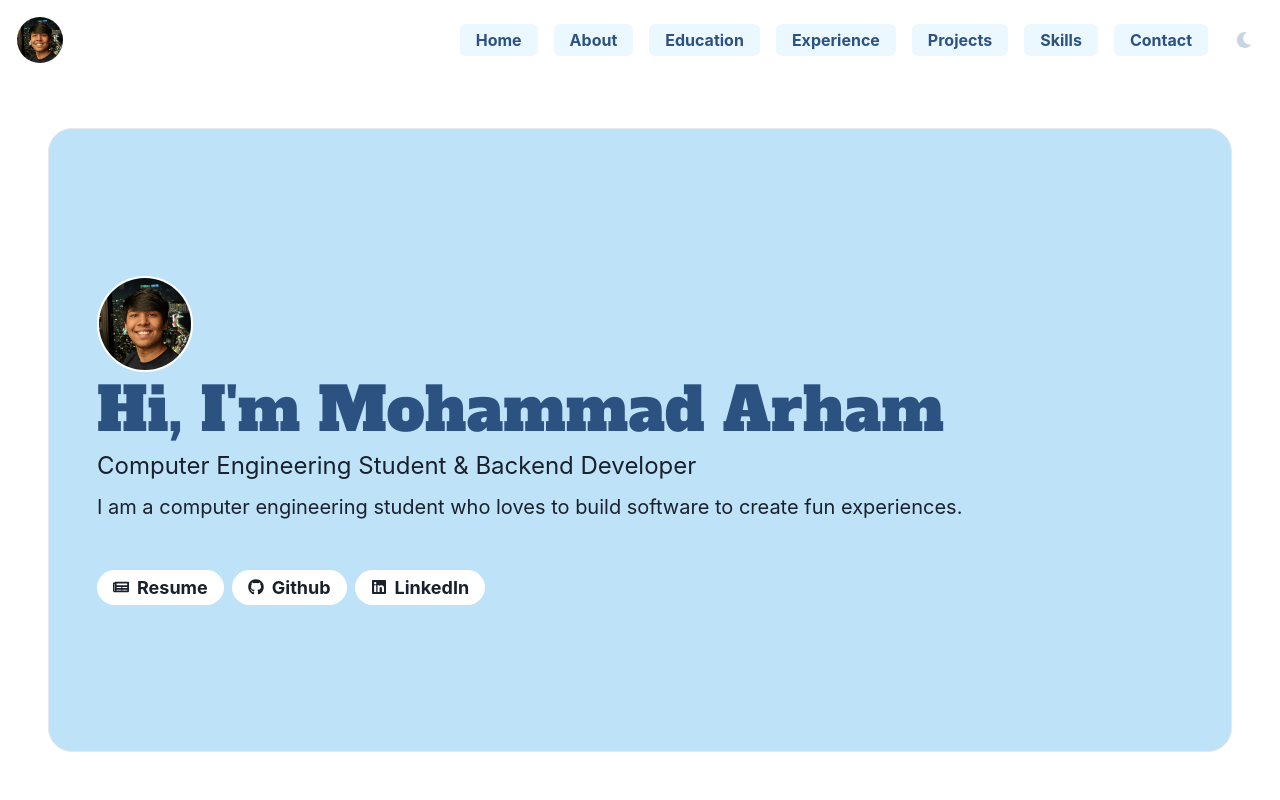
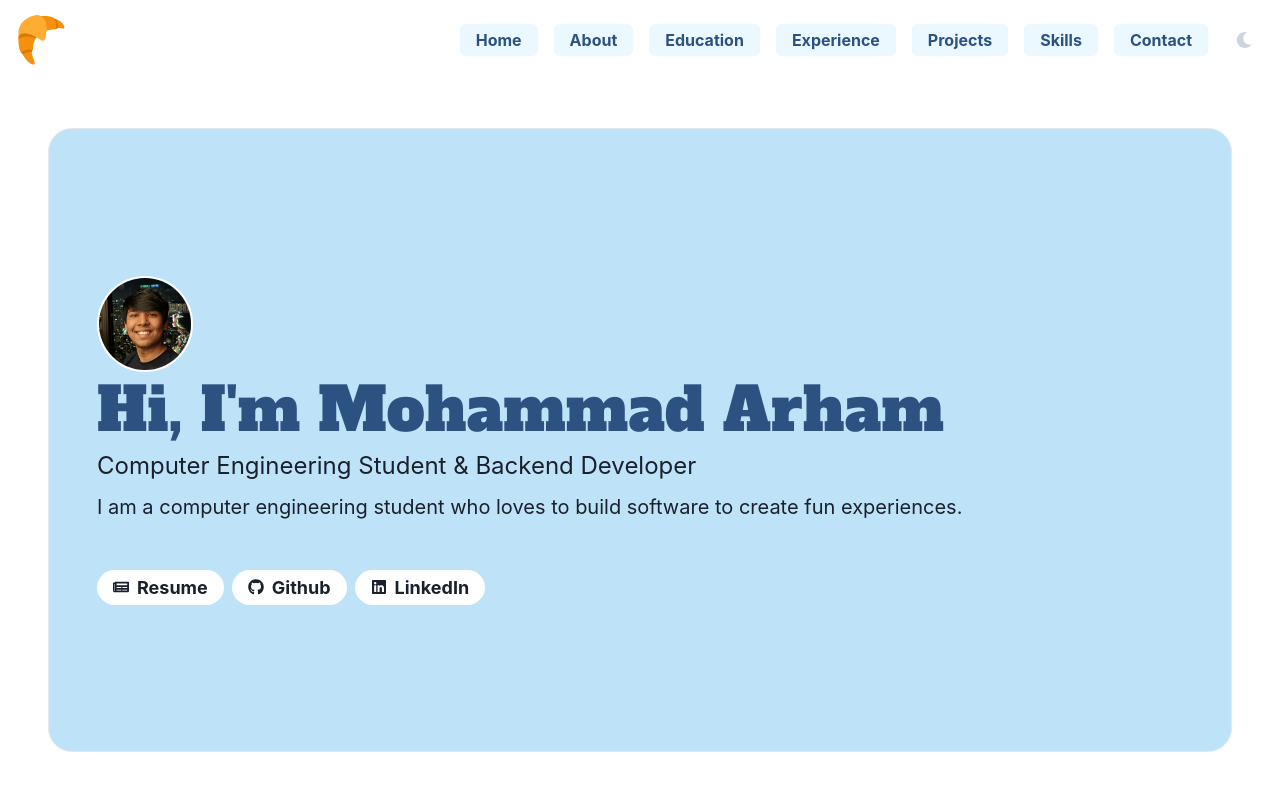
Before and after one commit to arhammusheer/croissant.one, a React (Vite) app: page / in a window 1280 px wide. Shown: the top 800 px of the page. Built offline with nearby package versions, Linux system fonts and the light colour scheme; a web font is replaced by a local one.

Commit message:
Bouncy spinny croissant

```diff
--- a/src/pages/common/Navbar.tsx
+++ b/src/pages/common/Navbar.tsx
@@ -4,6 +4,7 @@ import {
   Container,
   Flex,
   IconButton,
+  Image,
   Stack,
   StackDivider,
   Text,
@@ -26,12 +27,21 @@ export const Navbar = () => {
       <Stack minH={"10vh"} w={"full"} align={"center"} justify={"center"}>
         <Container maxW={"container.xl"}>
           <Flex justify={"space-between"}>
-            <Avatar
+            {/* <Avatar
               size={"md"}
               src={me.image}
               border={"1px"}
               borderColor={useColorModeValue("blue.400", "gray.700")}
               alt-text={`${me.name} profile picture`}
+            /> */}
+            <Image
+              src={"/assets/croissant.svg"}
+              alt={`${me.name} profile picture`}
+              boxSize={"50px"}
+              // Animation
+              as={motion.img}
+              whileHover={{ rotate: -120, scale: 1.1 }}
+              whileTap={{ rotate: 120, scale: 1.05 }}
             />
             {isMobile ? (
               <Box>
@@ -101,7 +111,7 @@ const BottomSheet = ({
         height: isOpen ? 500 : 0,
         opacity: isOpen ? 1 : 0,
       }}
-      transition={{ }}
+      transition={{}}
     >
       <Stack p={8} divider={<StackDivider />} spacing={4} zIndex={-1}>
         {options.map((option) => (
```
